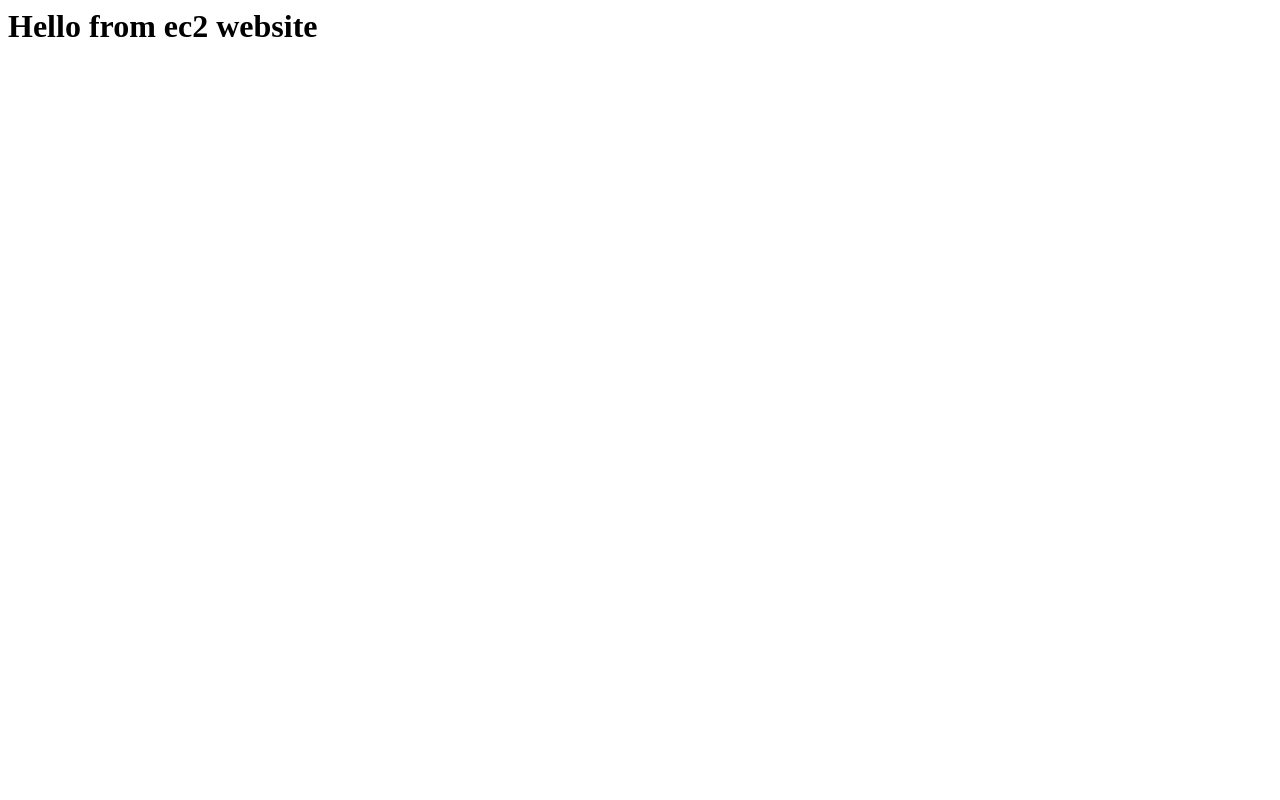
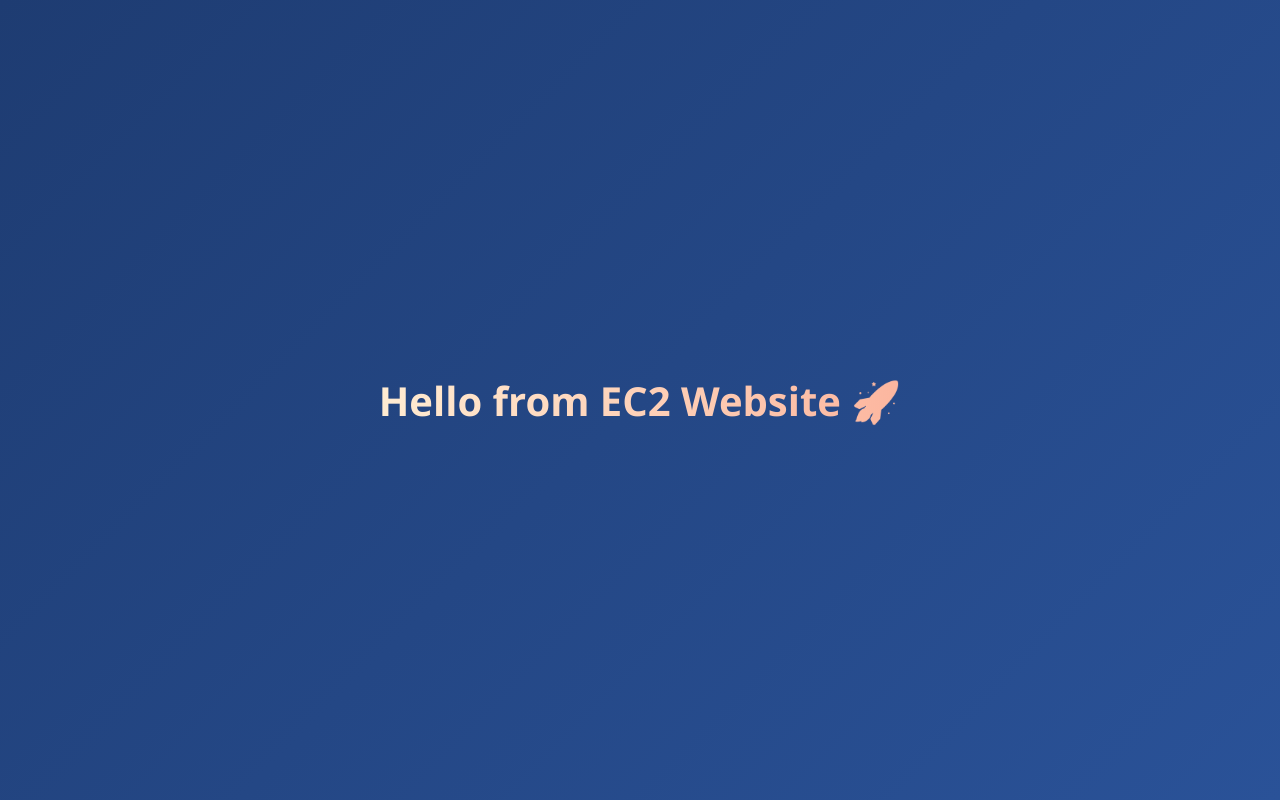
Before and after one commit to TechForum26/my-aws-site, a plain HTML site: page index.html in a window 1280 px wide. Drawn offline with Linux system fonts and the light colour scheme.

Commit message:
Update index.html

```diff
--- a/index.html
+++ b/index.html
@@ -1 +1,41 @@
-<h1>Hello from ec2 website</h1>
+<!DOCTYPE html>
+<html lang="en">
+<head>
+  <meta charset="UTF-8">
+  <meta name="viewport" content="width=device-width, initial-scale=1.0">
+  <title>Hello from EC2</title>
+  <style>
+    body {
+      margin: 0;
+      height: 100vh;
+      display: flex;
+      align-items: center;
+      justify-content: center;
+      font-family: 'Segoe UI', sans-serif;
+      background: linear-gradient(135deg, #1e3c72, #2a5298);
+      color: #fff;
+      animation: fadeIn 2s ease-out;
+    }
+
+    h1 {
+      font-size: 2.5rem;
+      text-align: center;
+      background: linear-gradient(to right, #ffecd2, #fcb69f);
+      -webkit-background-clip: text;
+      -webkit-text-fill-color: transparent;
+    }
+
+    @keyframes fadeIn {
+      from { opacity: 0; transform: translateY(20px); }
+      to { opacity: 1; transform: translateY(0); }
+    }
+  </style>
+</head>
+<body>
+  <h1>Hello from EC2 Website 🚀</h1>
+
+  <script>
+    console.log("Page loaded on EC2");
+  </script>
+</body>
+</html>
```
